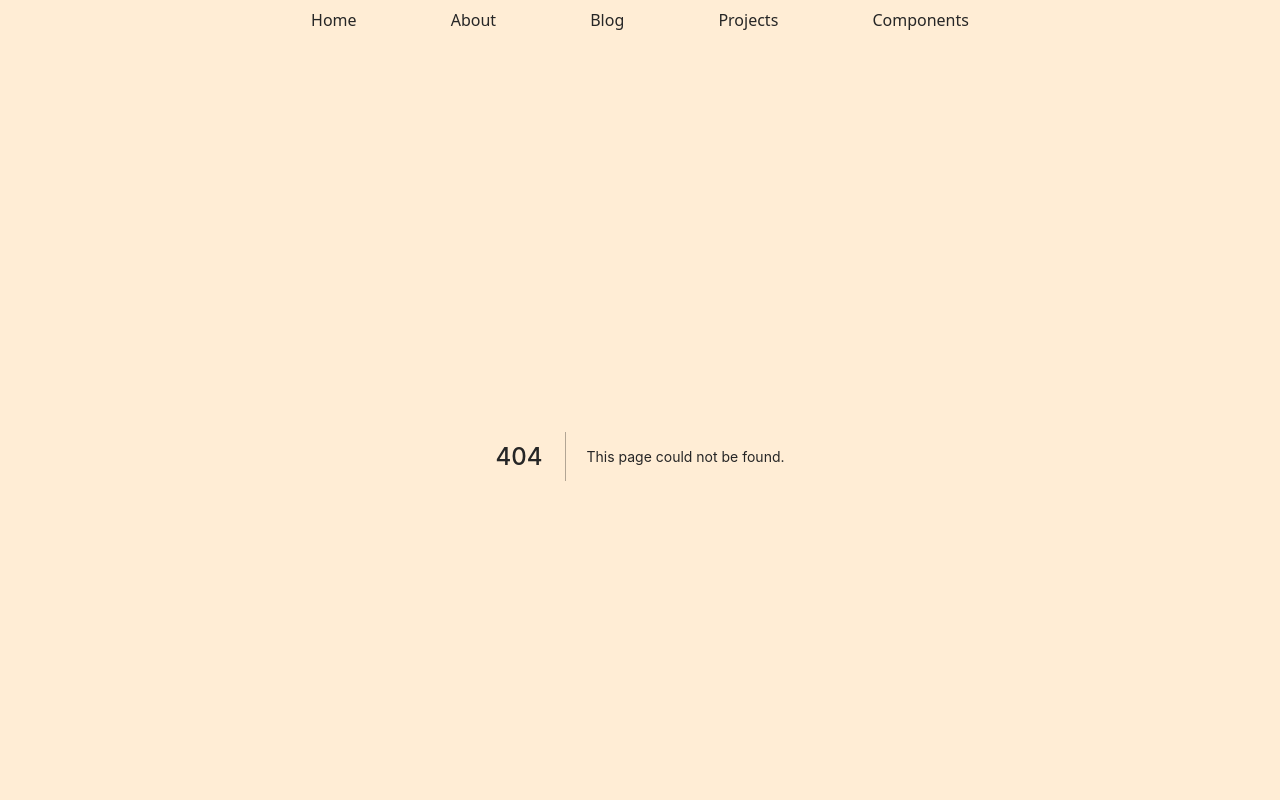
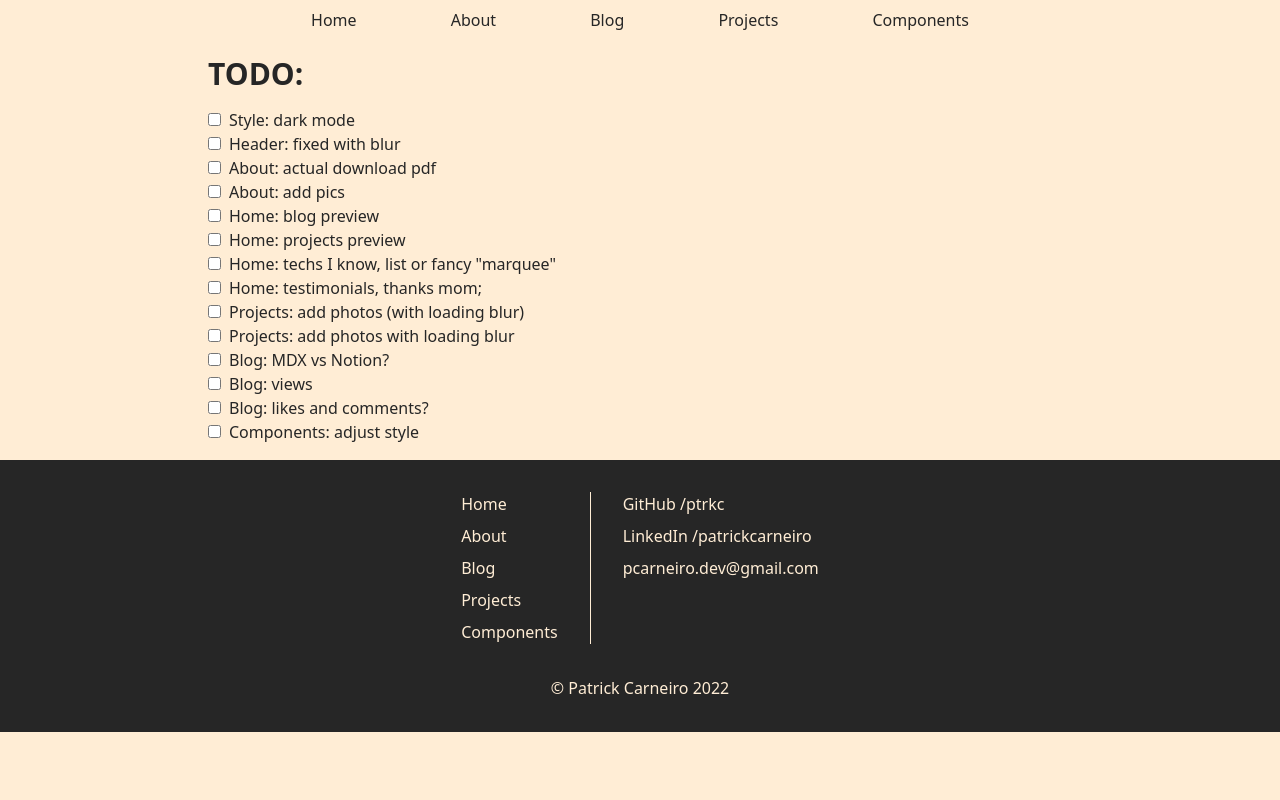
Before and after one commit to ptrkc/old-next-ptrck.dev, a Next.js app: page /todo in a window 1280 px wide. Before the commit this address had no page. Shown: the top 800 px of the page. Built offline with nearby package versions, Linux system fonts and the light colour scheme.

Commit message:
todo page

```diff
--- /dev/null
+++ b/pages/todo.tsx
@@ -0,0 +1,66 @@
+import { PropsWithChildren } from 'react';
+import Head from 'next/head';
+
+const TodoItem = ({ children } : PropsWithChildren) => (
+  <li>
+    <input className="mr-2" type="checkbox" />
+    {children}
+  </li>
+);
+
+const TodoPage = () => (
+  <>
+    <Head>
+      <title>TODO - Patrick Carneiro - Software Developer</title>
+    </Head>
+    <div className="flex flex-col items-start gap-4">
+      <h1>TODO:</h1>
+      <ul>
+        <TodoItem>
+          Style: dark mode
+        </TodoItem>
+        <TodoItem>
+          Header: fixed with blur
+        </TodoItem>
+        <TodoItem>
+          About: actual download pdf
+        </TodoItem>
+        <TodoItem>
+          About: add pics
+        </TodoItem>
+        <TodoItem>
+          Home: blog preview
+        </TodoItem>
+        <TodoItem>
+          Home: projects preview
+        </TodoItem>
+        <TodoItem>
+          Home: techs I know, list or fancy &quot;marquee&quot;
+        </TodoItem>
+        <TodoItem>
+          Home: testimonials, thanks mom;
+        </TodoItem>
+        <TodoItem>
+          Projects: add photos (with loading blur)
+        </TodoItem>
+        <TodoItem>
+          Projects: add photos with loading blur
+        </TodoItem>
+        <TodoItem>
+          Blog: MDX vs Notion?
+        </TodoItem>
+        <TodoItem>
+          Blog: views
+        </TodoItem>
+        <TodoItem>
+          Blog: likes and comments?
+        </TodoItem>
+        <TodoItem>
+          Components: adjust style
+        </TodoItem>
+      </ul>
+    </div>
+  </>
+);
+
+export default TodoPage;
```
